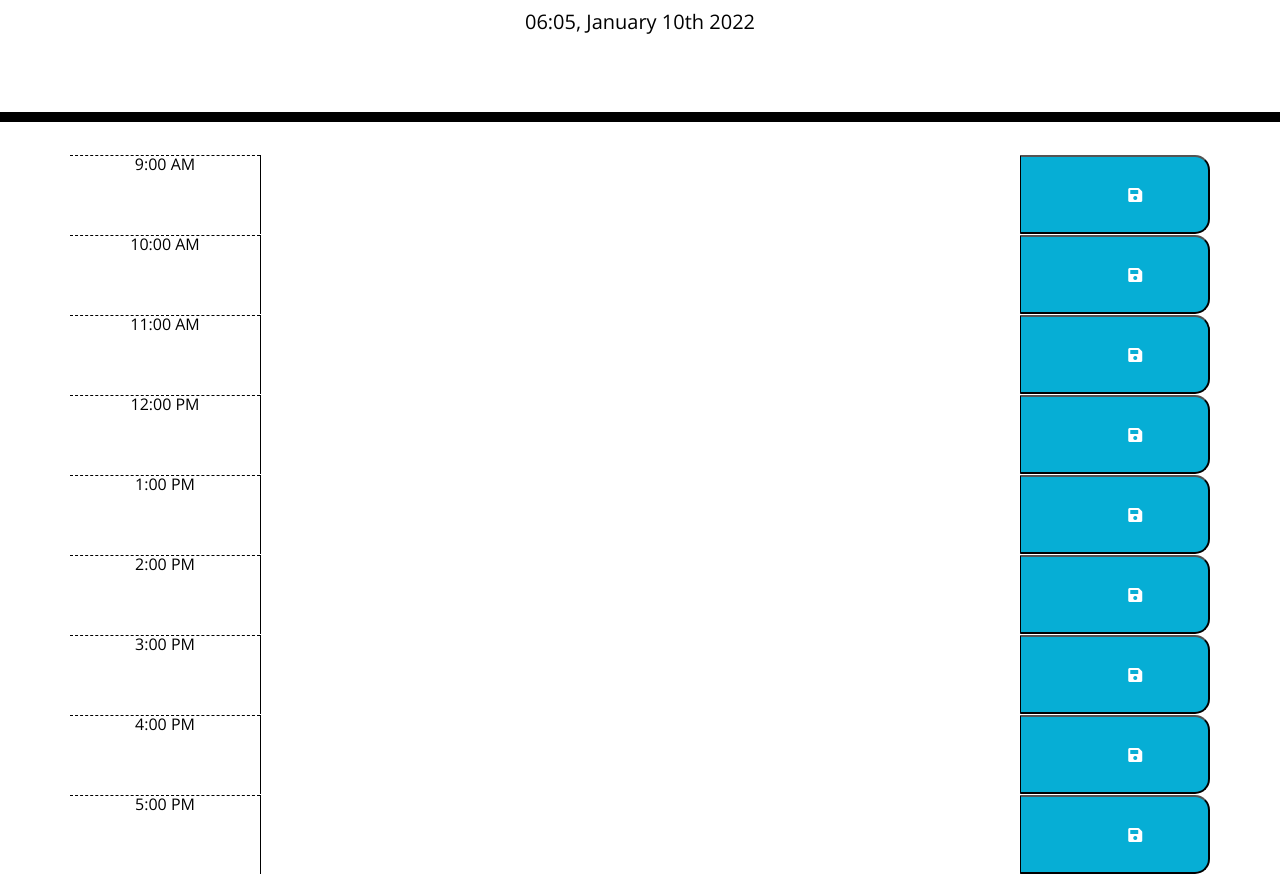
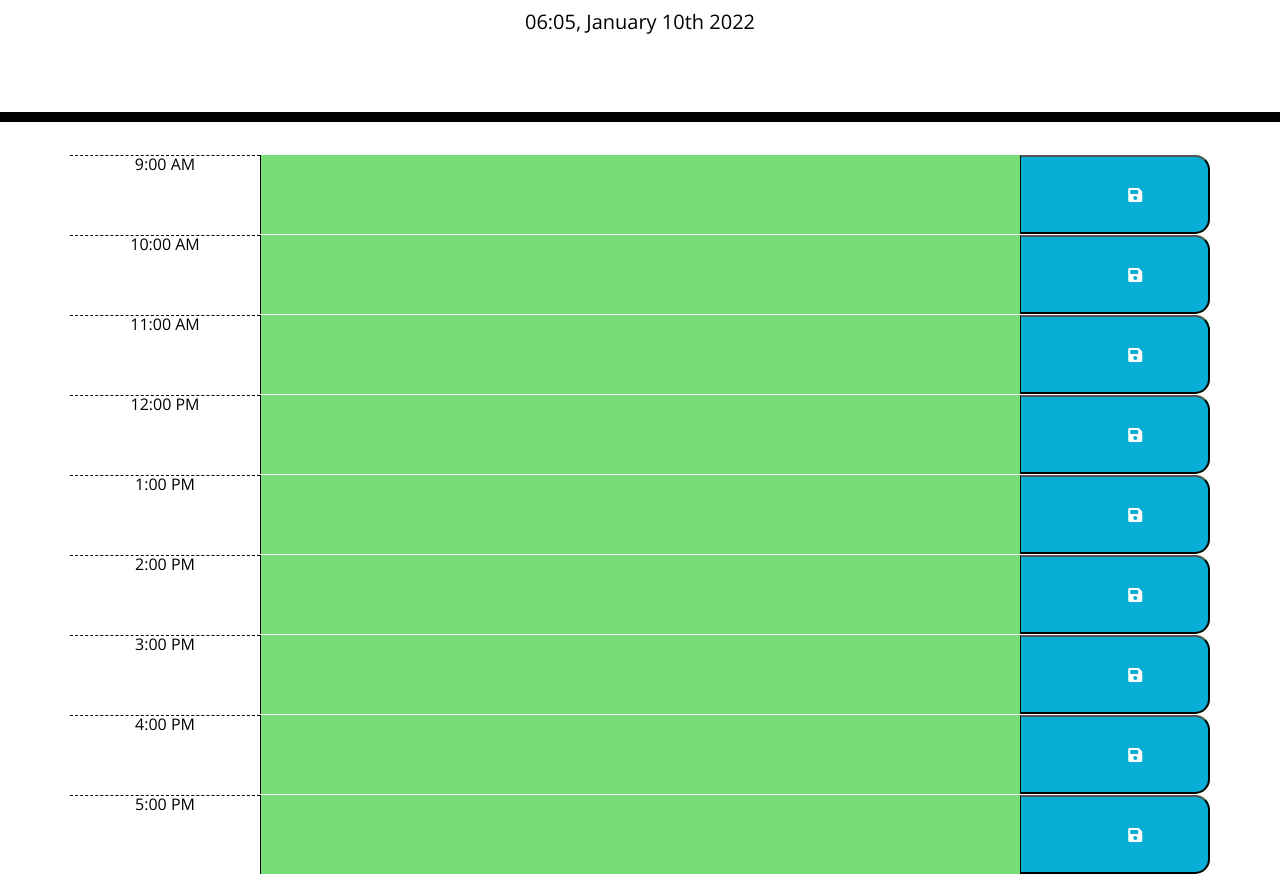
Before and after one commit to Prestonw15/Workday-scheduler, a plain HTML site: page index.html in a window 1280 px wide. Shown: the part 182-1056 px from the top of the page. Drawn offline with nearby package versions, Linux system fonts and the light colour scheme.

Commit message:
added all the js to save to local storage and as well as changing the color of the timeblocks to correspond with past present and future

```diff
--- a/Assets/js/script.js
+++ b/Assets/js/script.js
@@ -1,2 +1,77 @@
 //displays current date and time
 $("#currentDay").text((moment().format('HH:mm, MMMM Do YYYY')));
+
+$(document).ready(function () {
+    // Button to local storage
+
+    $(".saveBtn").on("click", function () {
+        var textArea = $(this).siblings("description").val();
+        var timeValue = $(this).parent().attri("id");
+        console.log(textArea);
+        console.log(timeValue);
+        localStorage.setItem(textArea, timeValue);
+        JSON.stringify(textArea, timeValue)
+
+        var saveTasks = function () {
+            localStorage.setItem("description", "id", JSON.stringify(textArea, timeValue));
+        };
+
+        var loadTasks = function () {
+            var savedTasks = localStorage.getItem("description, id");
+
+            if (!timeValue, textArea) {
+                return false;
+            }
+            console.log("Nothing");
+
+
+
+            savedTasks = JSON.parse(savedTasks);
+
+
+            for (var i = 0; i < savedTasks.length; i++) {
+
+                createTaskEl(savedTasks[i]);
+            }
+        };
+    })
+
+    function timeTracking() {
+        var currentHour = moment().hour();
+
+
+        $('.time-block').each(function () {
+            var rowTime = parseInt($(this).attr("id").split("-")[1]);
+
+            if (rowTime < currentHour) {
+
+                $(this).removeClass('present');
+                $(this).removeClass('future');
+                $(this).addClass('past');
+            } else if (currentHour === rowTime) {
+                $(this).removeClass('past');
+                $(this).removeClass('future');
+                $(this).addClass('present');
+            } else {
+                $(this).removeClass('past');
+                $(this).removeClass('present');
+                $(this).addClass('future');
+
+
+
+                $('#hr-9 .description').val(localStorage.getItem('hour-9'));
+                $('#hr-10 .description').val(localStorage.getItem('hour-10'));
+                $('#hr-11 .description').val(localStorage.getItem('hour-11'));
+                $('#hr-12 .description').val(localStorage.getItem('hour-12'));
+                $('#hr-13 .description').val(localStorage.getItem('hour-1'));
+                $('#hr-14 .description').val(localStorage.getItem('hour-2'));
+                $('#hr-15 .description').val(localStorage.getItem('hour-3'));
+                $('#hr-16 .description').val(localStorage.getItem('hour-4'));
+                $('#hr-17 .description').val(localStorage.getItem('hour-5'));
+
+            }
+        })
+    }
+
+    timeTracking();
+})
--- a/index.html
+++ b/index.html
@@ -32,7 +32,7 @@
     <div class="container">
       <!-- Timeblocks go here -->
       <!--start of timeblock 9am-->
-      <div id="hour-9" class="row time-block">
+      <div id="hr-9" class="row time-block">
         <div class="col-2 hour">9:00 AM</div>
         <textarea class="col-8 description"></textarea>
         <button class="saveBtn col-2">
@@ -40,7 +40,7 @@
         </button>
       </div>
             <!--start of timeblock 10am-->
-      <div id="hour-10" class="row time-block">
+      <div id="hr-10" class="row time-block">
         <div class="col-2 hour">10:00 AM</div>
         <textarea class="col-8 description"></textarea>
         <button class="saveBtn col-2">
@@ -48,7 +48,7 @@
         </button>
       </div>
             <!--start of timeblock 11am-->
-      <div id="hour-11" class="row time-block">
+      <div id="hr-11" class="row time-block">
         <div class="col-2 hour">11:00 AM</div>
         <textarea class="col-8 description"></textarea>
         <button class="saveBtn col-2">
@@ -56,7 +56,7 @@
         </button>
       </div>
             <!--start of timeblock 12pm-->
-      <div id="hour-12" class="row time-block">
+      <div id="hr-12" class="row time-block">
         <div class="col-2 hour">12:00 PM</div>
         <textarea class="col-8 description"></textarea>
         <button class="saveBtn col-2">
@@ -64,7 +64,7 @@
         </button>
       </div>
             <!--start of timeblock 1pm-->
-      <div id="hour-13" class="row time-block">
+      <div id="hr-13" class="row time-block">
         <div class="col-2 hour">1:00 PM</div>
         <textarea class="col-8 description"></textarea>
         <button class="saveBtn col-2">
@@ -72,7 +72,7 @@
         </button>
       </div>
             <!--start of timeblock 2pm-->
-      <div id="hour-14" class="row time-block">
+      <div id="hr-14" class="row time-block">
         <div class="col-2 hour">2:00 PM</div>
         <textarea class="col-8 description"></textarea>
         <button class="saveBtn col-2">
@@ -80,7 +80,7 @@
         </button>
       </div>
             <!--start of timeblock 3pm-->
-      <div id="hour-15" class="row time-block">
+      <div id="hr-15" class="row time-block">
         <div class="col-2 hour">3:00 PM</div>
         <textarea class="col-8 description"></textarea>
         <button class="saveBtn col-2">
@@ -88,7 +88,7 @@
         </button>
       </div>
             <!--start of timeblock 4pm-->
-      <div id="hour-16" class="row time-block">
+      <div id="hr-16" class="row time-block">
         <div class="col-2 hour">4:00 PM</div>
         <textarea class="col-8 description"></textarea>
         <button class="saveBtn col-2">
@@ -96,7 +96,7 @@
         </button>
       </div>
             <!--start of timeblock 5pm-->
-      <div id="hour-17" class="row time-block">
+      <div id="hr-17" class="row time-block">
         <div class="col-2 hour">5:00 PM</div>
         <textarea class="col-8 description"></textarea>
         <button class="saveBtn col-2">
```
